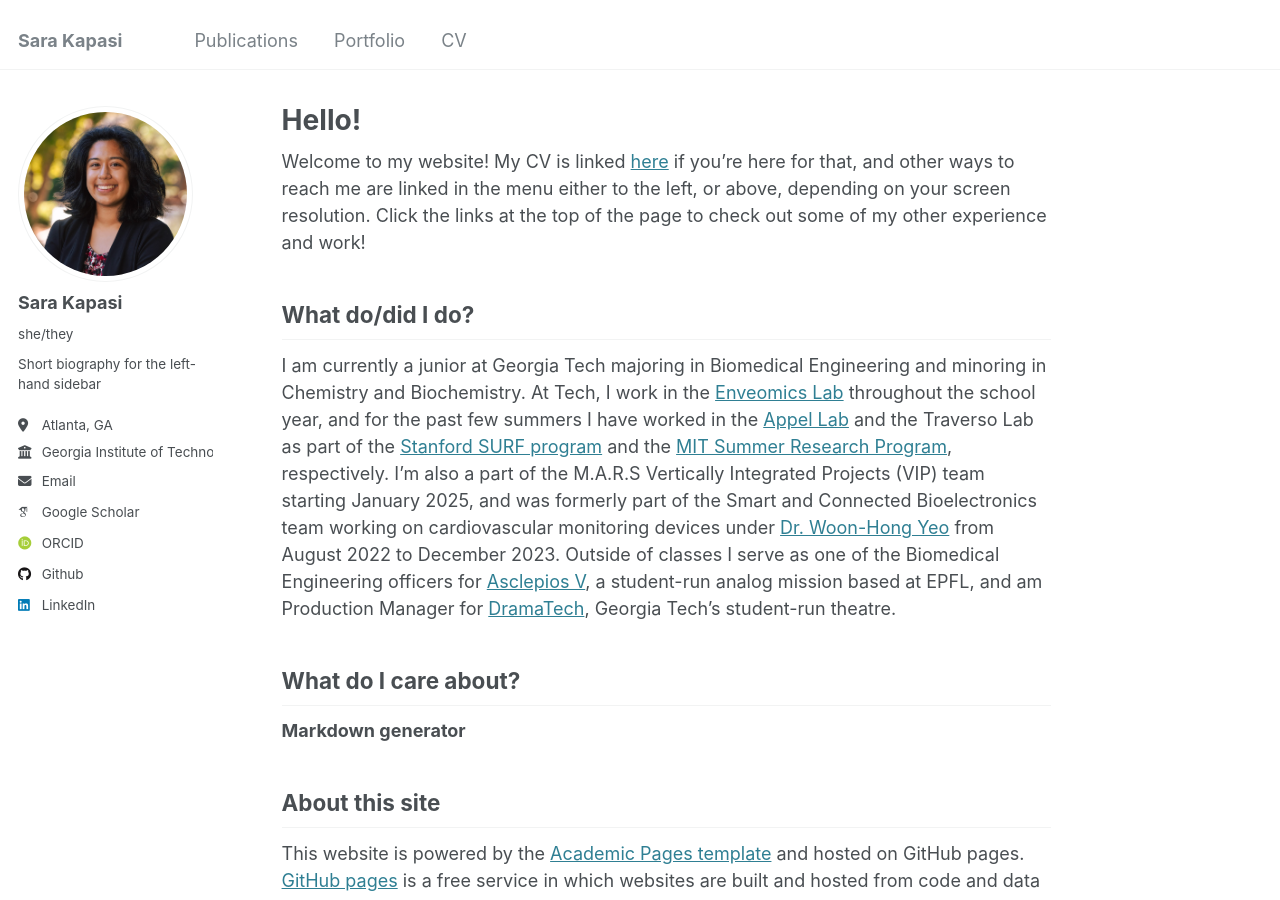
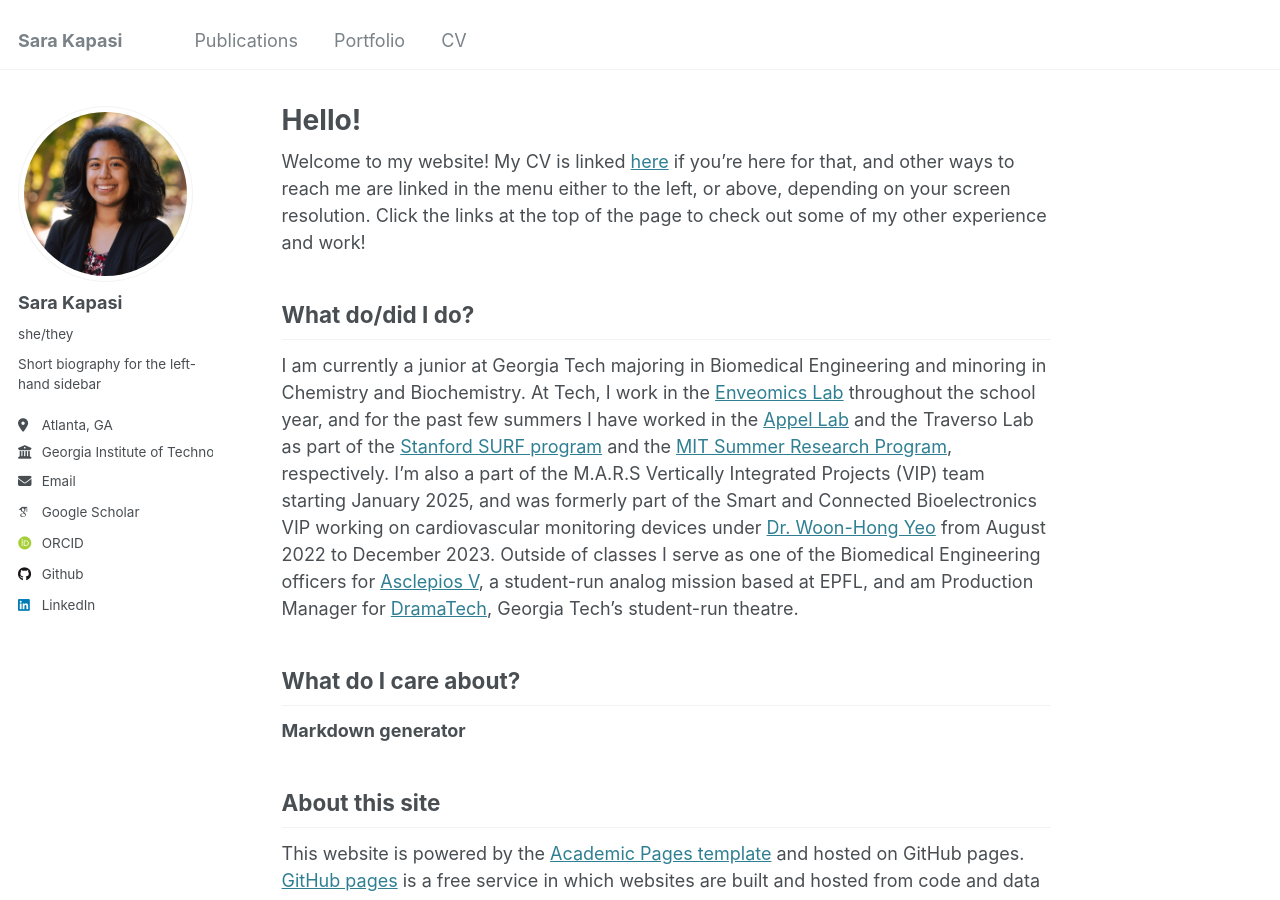
Before and after one commit to sarakapasi/sarakapasi.github.io, a Jekyll site: the page built from _pages/about.md, in a window 1280 px wide and 900 px high. Built offline with Jekyll 4.4.1, drawn with Linux system fonts in a browser that asks for light colours; some web fonts are replaced.

Commit message:
Update about.md

```diff
--- a/_pages/about.md
+++ b/_pages/about.md
@@ -7,12 +7,12 @@ redirect_from:
   - /about.html
 ---
 
-Welcome to my website! My CV is linked [here](https://sarakapasi.github.io/cv_updated_oct_2024.pdf) if you're here for that, and other ways to reach me are linked in the menu either to the left, or above, depending on your screen resolution. Click the links at the top of the page to check out some of my other experience and work!
+Welcome to my website! My CV is linked [here](https://sarakapasi.github.io/files/cv_updated_oct_2024.pdf) if you're here for that, and other ways to reach me are linked in the menu either to the left, or above, depending on your screen resolution. Click the links at the top of the page to check out some of my other experience and work!
 
 What do/did I do?
 ------
 I am currently a junior at Georgia Tech majoring in Biomedical Engineering and minoring in Chemistry and Biochemistry. At Tech, I work in the [Enveomics Lab](https://enve-omics.gatech.edu/) throughout the school year, and for the past few summers I have worked in the [Appel Lab](https://www.supramolecularbiomaterials.com/) and the Traverso Lab as part of the [Stanford SURF program](https://engineering.stanford.edu/students-academics/equity-and-inclusion-initiatives/prospective-graduate-programs/summer) and the [MIT Summer Research Program](https://oge.mit.edu/msrp/profiles/sara-kapasi/), respectively.
-I'm also a part of the M.A.R.S Vertically Integrated Projects (VIP) team starting January 2025, and was formerly part of the Smart and Connected Bioelectronics team working on cardiovascular monitoring devices under [Dr. Woon-Hong Yeo](https://www.yeolabgatech.com/) from August 2022 to December 2023. Outside of classes I serve as one of the Biomedical Engineering officers for [Asclepios V](https://asclepios.ch/), a student-run analog mission based at EPFL, and am Production Manager for [DramaTech](https://dramatech.org/), Georgia Tech's student-run theatre.
+I'm also a part of the M.A.R.S Vertically Integrated Projects (VIP) team starting January 2025, and was formerly part of the Smart and Connected Bioelectronics VIP working on cardiovascular monitoring devices under [Dr. Woon-Hong Yeo](https://www.yeolabgatech.com/) from August 2022 to December 2023. Outside of classes I serve as one of the Biomedical Engineering officers for [Asclepios V](https://asclepios.ch/), a student-run analog mission based at EPFL, and am Production Manager for [DramaTech](https://dramatech.org/), Georgia Tech's student-run theatre.
 
 What do I care about?
 ------
```
